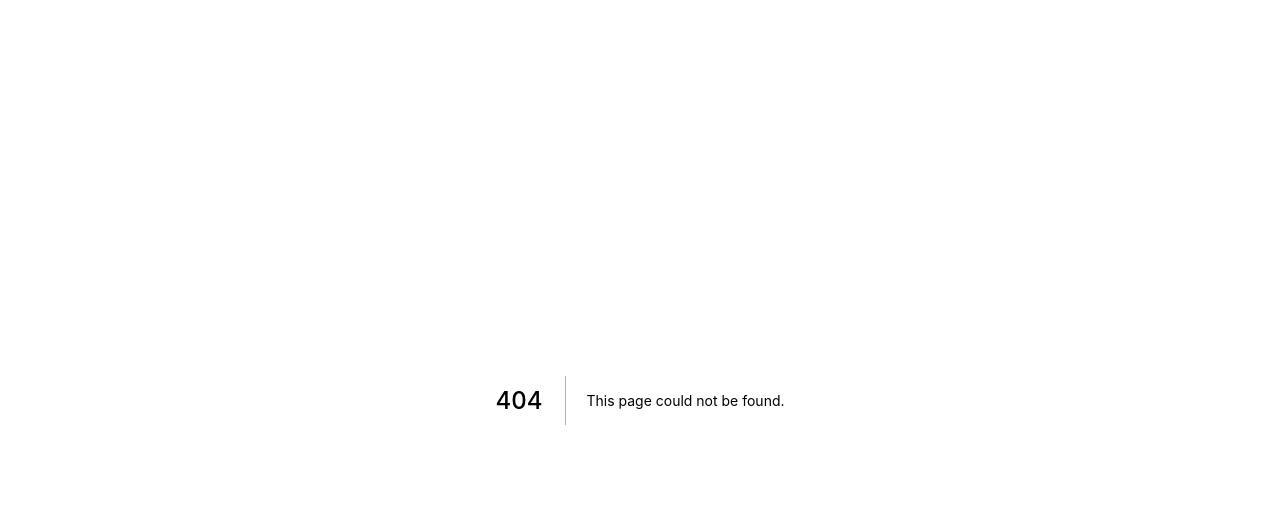
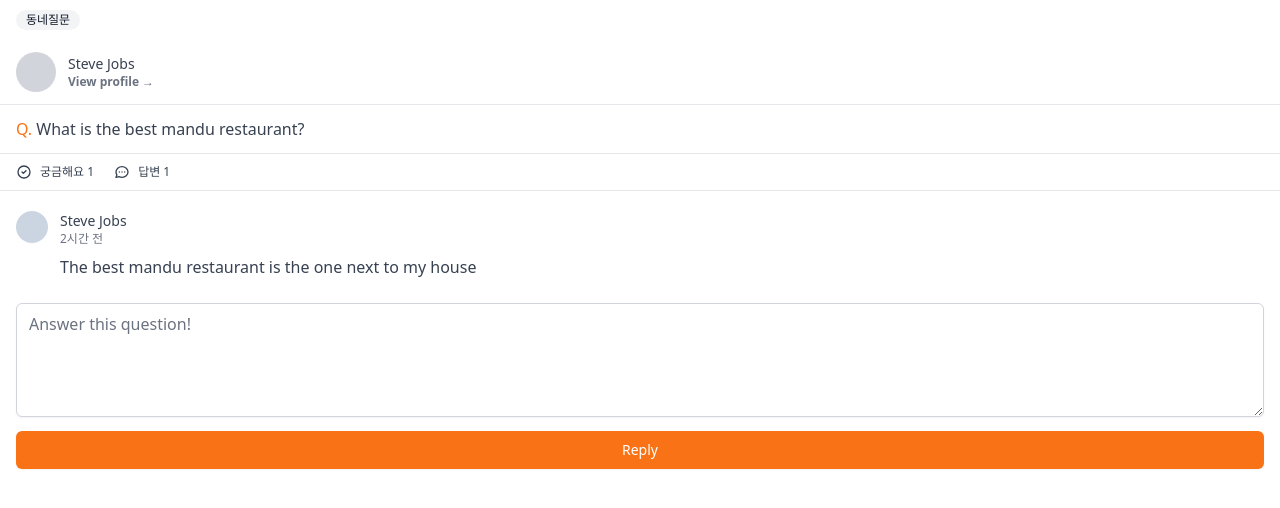
Before and after one commit to leekyungho112/carrot-market, a Next.js app: page /community/1 in a window 1280 px wide. Before the commit this address had no page. Shown: the top 508 px of the page. Built offline with nearby package versions, Linux system fonts and the light colour scheme.

Commit message:
Community Detail UI

```diff
--- /dev/null
+++ b/pages/community/[id].tsx
@@ -0,0 +1,88 @@
+import { NextPage } from 'next';
+
+const CommunityPostDetail: NextPage = () => {
+  return (
+    <div>
+      <span className="inline-flex my-2.5 ml-4 items-center px-2.5 py-0.5 rounded-full text-xs font-medium bg-gray-100 text-gray-900">
+        동네질문
+      </span>
+      <div className="flex mb-3 px-4 cursor-pointer py-3  border-b items-center space-x-3">
+        <div className="w-10 h-10 rounded-full bg-gray-300" />
+        <div>
+          <p className="text-sm font-medium text-gray-700">Steve Jobs</p>
+          <p className="text-xs font-semibold text-gray-500">
+            View profile &rarr;
+          </p>
+        </div>
+      </div>
+      <div>
+        <div className="mt-2 ml-4 text-gray-700">
+          <span className="text-orange-500 font-medium">Q.</span> What is the
+          best mandu restaurant?
+        </div>
+        <div className="flex  space-x-5 mt-3 text-gray-700 py-2.5 border-t border-b-[1.5px] w-full">
+          <span className="flex ml-4 space-x-2 items-center text-xs">
+            <svg
+              className="w-4 h-4"
+              fill="none"
+              stroke="currentColor"
+              viewBox="0 0 24 24"
+              xmlns="http://www.w3.org/2000/svg"
+            >
+              <path
+                strokeLinecap="round"
+                strokeLinejoin="round"
+                strokeWidth="2"
+                d="M9 12l2 2 4-4m6 2a9 9 0 11-18 0 9 9 0 0118 0z"
+              ></path>
+            </svg>
+            <span>궁금해요 1</span>
+          </span>
+          <span className="flex space-x-2 items-center text-xs">
+            <svg
+              className="w-4 h-4"
+              fill="none"
+              stroke="currentColor"
+              viewBox="0 0 24 24"
+              xmlns="http://www.w3.org/2000/svg"
+            >
+              <path
+                strokeLinecap="round"
+                strokeLinejoin="round"
+                strokeWidth="2"
+                d="M8 12h.01M12 12h.01M16 12h.01M21 12c0 4.418-4.03 8-9 8a9.863 9.863 0 01-4.255-.949L3 20l1.395-3.72C3.512 15.042 3 13.574 3 12c0-4.418 4.03-8 9-8s9 3.582 9 8z"
+              ></path>
+            </svg>
+            <span>답변 1</span>
+          </span>
+        </div>
+        <div className="px-4 my-5 space-y-5">
+          <div className="flex items-start space-x-3">
+            <div className="w-8 h-8 bg-slate-300 rounded-full" />
+            <div>
+              <span className="text-sm block font-medium text-gray-700">
+                Steve Jobs
+              </span>
+              <span className="text-xs text-gray-500 block">2시간 전</span>
+              <p className="text-gray-700 mt-2">
+                The best mandu restaurant is the one next to my house
+              </p>
+            </div>
+          </div>
+        </div>
+        <div className="px-4">
+          <textarea
+            className="mt-1 shadow-sm w-full  focus:ring-orange-500  rounded-md border-gray-300 focus:border-orange-500"
+            rows={4}
+            placeholder="Answer this question!"
+          />
+          <button className="mt-2 w-full bg-orange-500 hover:bg-orange-600 text-white py-2 px-4 border border-transparent rounded-md shadow-sm text-sm font-medium focus:ring-2 focus:ring-offset-2 focus:outline-none focus:ring-orange-500">
+            Reply
+          </button>
+        </div>
+      </div>
+    </div>
+  );
+};
+
+export default CommunityPostDetail;
```
